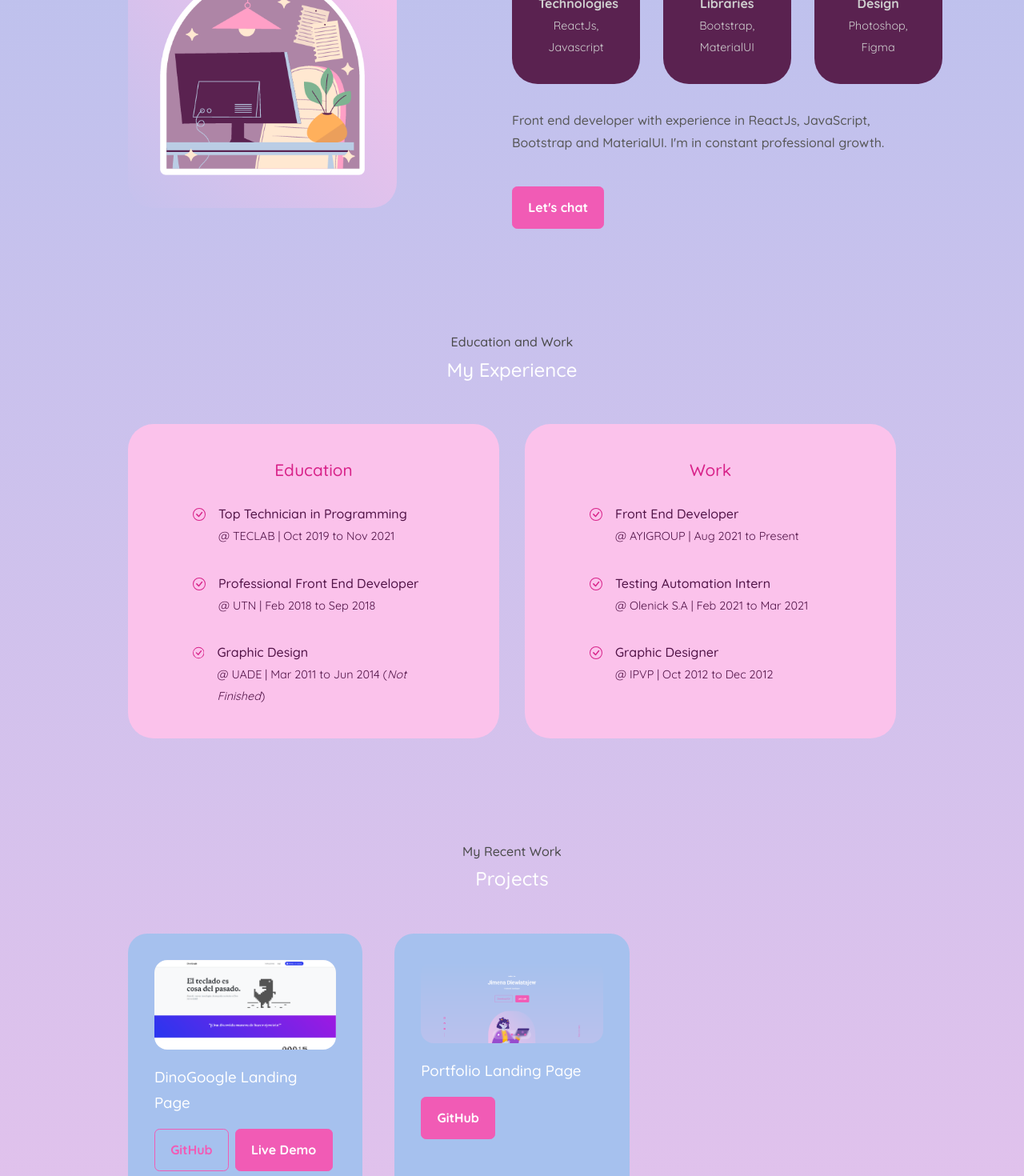
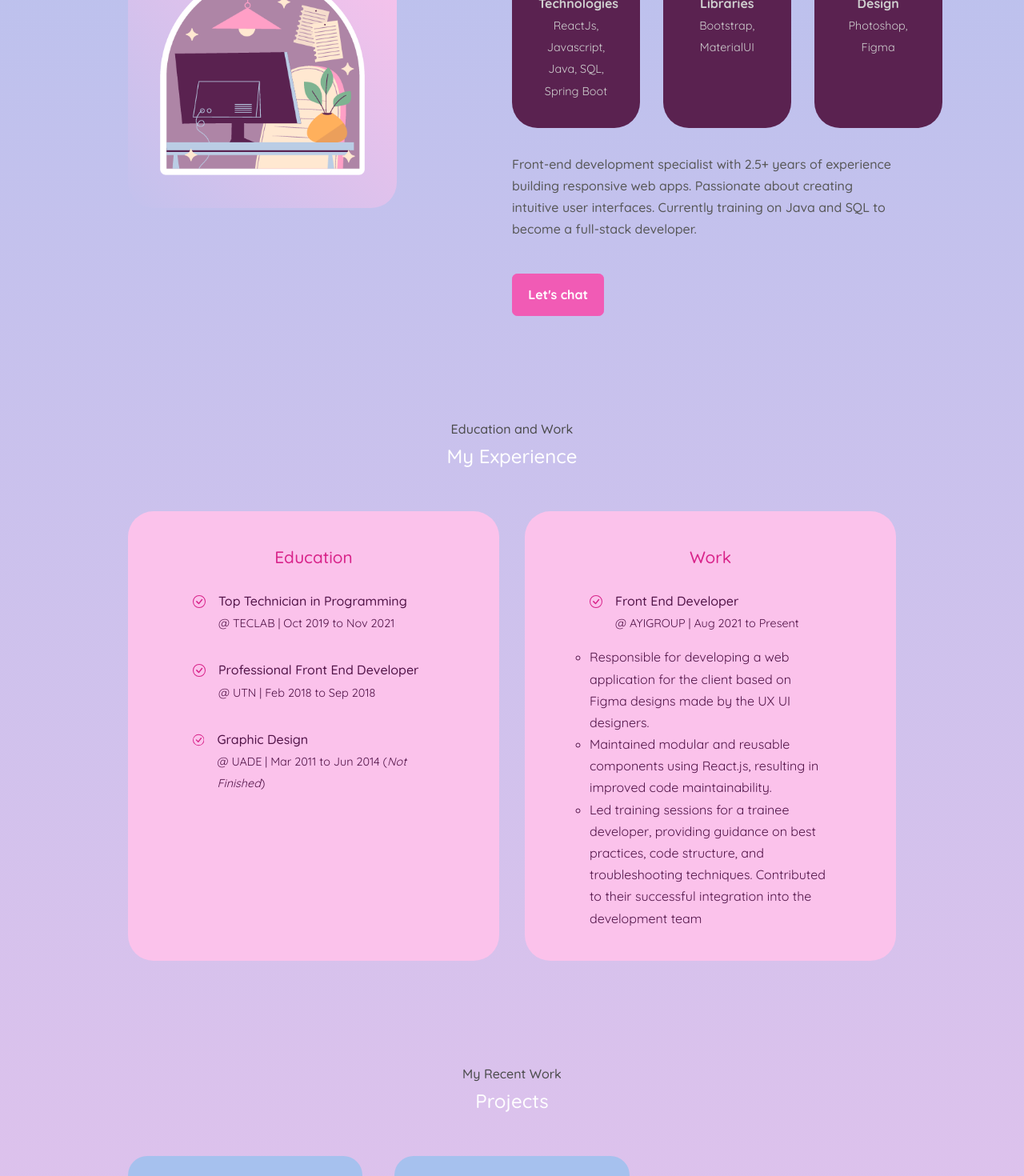
Before and after one commit to jimdiew/portfolio2022, a React (Create React App) app: page / in a window 1280 px wide. Shown: the part 1120-2590 px from the top of the page at 80% size. Built offline with nearby package versions, Linux system fonts and the light colour scheme; a web font is replaced by a local one.

Commit message:
Update portfolio

```diff
--- a/package.json
+++ b/package.json
@@ -7,9 +7,6 @@
     "@emailjs/browser": "^3.7.0",
     "@emotion/react": "^11.10.0",
     "@emotion/styled": "^11.10.0",
-    "@mui/icons-material": "^5.10.2",
-    "@mui/material": "^5.10.2",
-    "@mui/styles": "^5.10.2",
     "@testing-library/jest-dom": "^5.16.2",
     "@testing-library/react": "^12.1.3",
     "@testing-library/user-event": "^13.5.0",
--- a/src/components/about/About.jsx
+++ b/src/components/about/About.jsx
@@ -1,51 +1,59 @@
-import React from 'react'
-import './about.css'
-import Me from '../../assets/statics/setup.png'
-import {AiOutlineSetting} from 'react-icons/ai'
-import {IoLibraryOutline} from 'react-icons/io5'
-import {BiPaint} from 'react-icons/bi'
+import React from "react"
+import "./about.css"
+import Me from "../../assets/statics/setup.png"
+import { AiOutlineSetting } from "react-icons/ai"
+import { IoLibraryOutline } from "react-icons/io5"
+import { BiPaint } from "react-icons/bi"
 
 const About = () => {
   return (
-
     <section>
       <h5>Get to know</h5>
       <h2>About me</h2>
-      <div className="container about__container" id='about'>
+      <div className="container about__container" id="about">
         <div className="about__me">
           <div className="about__me-image">
-            <img src={Me} alt="Illustration of desk setup with a monitor and a plant" />
+            <img
+              src={Me}
+              alt="Illustration of desk setup with a monitor and a plant"
+            />
           </div>
         </div>
         <div className="about__content wow animate__animated animate__fadeInRight">
           <div className="about__cards">
-            <article className='about__card'>
-              <AiOutlineSetting className='about__icon'/>
+            <article className="about__card">
+              <AiOutlineSetting className="about__icon" />
               <h5>Technologies</h5>
-              <small>ReactJs, Javascript</small>
+              <small>ReactJs, Javascript, Java, SQL, Spring Boot</small>
             </article>
-            <article className='about__card'>
-              <IoLibraryOutline className='about__icon'/>
+            <article className="about__card">
+              <IoLibraryOutline className="about__icon" />
               <h5>Libraries</h5>
               <small>Bootstrap, MaterialUI</small>
             </article>
-            <article className='about__card'>
-              <BiPaint className='about__icon'/>
+            <article className="about__card">
+              <BiPaint className="about__icon" />
               <h5>Design</h5>
               <small>Photoshop, Figma</small>
             </article>
           </div>
           <p>
-          Front end developer with experience in ReactJs, JavaScript, Bootstrap and MaterialUI. I'm in constant professional growth.
+            Front-end development specialist with 2.5+ years of experience
+            building responsive web apps. Passionate about creating intuitive
+            user interfaces. Currently training on Java and SQL to become a
+            full-stack developer.
           </p>
 
-          <a href="#contact" className='btn btn-primary wow animate__animated animate__fadeInUp animate__delay-1s'>Let's chat</a>
+          <a
+            href="#contact"
+            className="btn btn-primary wow animate__animated animate__fadeInUp animate__delay-1s"
+          >
+            Let's chat
+          </a>
         </div>
       </div>
     </section>
-
-
   )
 }
 
-export default About;
+export default About
--- a/src/components/experience/Experience.jsx
+++ b/src/components/experience/Experience.jsx
@@ -1,70 +1,78 @@
-import React from 'react'
-import './experience.css'
-import { BsCheckCircle } from 'react-icons/bs'
-
+import React from "react"
+import "./experience.css"
+import { BsCheckCircle } from "react-icons/bs"
 
 const Experience = () => {
   return (
-
-   <section id='experience'>
+    <section id="experience">
       <h5>Education and Work</h5>
       <h2>My Experience</h2>
       <div className="container experience__container">
         <div className="experience__education wow animate__animated animate__fadeInLeft">
           <h3>Education</h3>
           <div className="experience__content">
-          <article className='experience__details'>
-            < BsCheckCircle className='experience__details-icon'/>
-            <div> <h4>Top Technician in Programming</h4>
+            <article className="experience__details">
+              <BsCheckCircle className="experience__details-icon" />
+              <div>
+                {" "}
+                <h4>Top Technician in Programming</h4>
                 <small>@ TECLAB</small>
-            <small  > | Oct 2019 to Nov 2021</small></div>
-
+                <small> | Oct 2019 to Nov 2021</small>
+              </div>
             </article>
-          <article className='experience__details '>
-            < BsCheckCircle className='experience__details-icon'/>
-            <div> <h4>Professional Front End Developer</h4>
+            <article className="experience__details ">
+              <BsCheckCircle className="experience__details-icon" />
+              <div>
+                {" "}
+                <h4>Professional Front End Developer</h4>
                 <small>@ UTN</small>
-            <small> | Feb 2018 to Sep 2018</small></div>
-
+                <small> | Feb 2018 to Sep 2018</small>
+              </div>
             </article>
-          <article className='experience__details'>
-            < BsCheckCircle className='experience__details-icon'/>
-            <div><h4>Graphic Design</h4>
+            <article className="experience__details">
+              <BsCheckCircle className="experience__details-icon" />
+              <div>
+                <h4>Graphic Design</h4>
                 <small>@ UADE</small>
-            <small> | Mar 2011 to Jun 2014 (<i>Not Finished</i>) </small></div>
-
+                <small>
+                  {" "}
+                  | Mar 2011 to Jun 2014 (<i>Not Finished</i>){" "}
+                </small>
+              </div>
             </article>
           </div>
         </div>
         <div className="experience__work wow animate__animated animate__fadeInRight">
           <h3>Work</h3>
           <div className="experience__content">
-          <article className='experience__details'>
-            < BsCheckCircle className='experience__details-icon'/>
-            <div><h4>Front End Developer</h4>
+            <article className="experience__details">
+              <BsCheckCircle className="experience__details-icon" />
+              <div>
+                <h4>Front End Developer</h4>
                 <small>@ AYIGROUP</small>
-            <small> | Aug 2021 to Present</small></div>
+                <small> | Aug 2021 to Present</small>
+              </div>
             </article>
-          <article className='experience__details'>
-            < BsCheckCircle className='experience__details-icon'/>
-            <div><h4>Testing Automation Intern</h4>
-            <small>@ Olenick S.A</small>
-            <small> | Feb 2021 to Mar 2021</small></div>
-
-          </article>
-          <article className='experience__details'>
-            < BsCheckCircle className='experience__details-icon'/>
-            <div><h4>Graphic Designer</h4>
-            <small>@ IPVP</small>
-            <small> | Oct 2012 to Dec 2012</small></div>
-
-          </article>
+            <ul>
+              <li>
+                Responsible for developing a web application for the client
+                based on Figma designs made by the UX UI designers.
+              </li>
+              <li>
+                Maintained modular and reusable components using React.js,
+                resulting in improved code maintainability.
+              </li>
+              <li>
+                Led training sessions for a trainee developer, providing
+                guidance on best practices, code structure, and troubleshooting
+                techniques. Contributed to their successful integration into the
+                development team
+              </li>
+            </ul>
           </div>
         </div>
-
       </div>
     </section>
-
   )
 }
 
--- a/src/components/experience/experience.css
+++ b/src/components/experience/experience.css
@@ -36,6 +36,10 @@
     margin-right: auto;
 }
 
+.experience__work .experience__content{
+    row-gap: 1rem;
+}
+
 .experience__details{
     display: flex;
     gap:1rem;
@@ -49,6 +53,10 @@
 .experience__details small {
     font-size: 0.9rem;
     font-weight: 400;
+}
+
+.experience__content li {
+    list-style: circle;
 }
 
 /*ANIMATION*/
--- a/src/components/projects/Projects.jsx
+++ b/src/components/projects/Projects.jsx
@@ -1,38 +1,53 @@
-import React from 'react'
-import './projects.css'
-import IMG1 from '../../assets/statics/dinogame.png'
-import IMG3 from '../../assets/statics/portfolio.png'
-
+import React from "react"
+import "./projects.css"
+import IMG1 from "../../assets/statics/app.png"
+import IMG3 from "../../assets/statics/portfolio.png"
 
 const Projects = () => {
   return (
-
-   <section id='projects'>
+    <section id="projects">
       <h5>My Recent Work</h5>
       <h2>Projects</h2>
       <div className="container projects__container">
-      <article className='projects__item wow animate__animated animate__slideInUp'>
+        <article className="projects__item wow animate__animated animate__slideInUp">
           <div className="projects__item-image">
-          <img src={IMG1} alt="Dino Google Game Landing Page" />
+            <img src={IMG1} alt="To Do App" />
           </div>
-        <h3>DinoGoogle Landing Page</h3>
+          <h3>To Do App</h3>
           <div className="projects__item-cta">
-       <a href="https://github.com/jimdiew/DinoGoogleLanding" className='btn'  target='_blank'>GitHub</a>
-        <a href="https://dino-google-landing.vercel.app/" className='btn btn-primary' target='_blank'>Live Demo</a>
+            <a
+              href="https://github.com/jimdiew/to-do-app"
+              className="btn"
+              target="_blank"
+            >
+              GitHub
+            </a>
+            <a
+              href="https://to-do-app-beta-lovat.vercel.app/"
+              className="btn btn-primary"
+              target="_blank"
+            >
+              Live Demo
+            </a>
           </div>
         </article>
-      <article className='projects__item wow animate__animated animate__slideInUp animate__delay-1s'>
+        <article className="projects__item wow animate__animated animate__slideInUp animate__delay-1s">
           <div className="projects__item-image">
             <img src={IMG3} alt="Portfolio Landing Page" />
           </div>
           <h3>Portfolio Landing Page</h3>
           <div className="projects__item-cta">
-        <a href="https://github.com/jimdiew/DinoGoogleLanding" className='btn btn-primary'  target='_blank'>GitHub</a>
+            <a
+              href="https://github.com/jimdiew/DinoGoogleLanding"
+              className="btn btn-primary"
+              target="_blank"
+            >
+              GitHub
+            </a>
           </div>
         </article>
       </div>
     </section>
-
   )
 }
 
```
Also changed, not shown: src/assets/statics/app.png (added), src/assets/statics/dinogame.png (deleted). Lines whose indentation alone changed are shown as unchanged.
